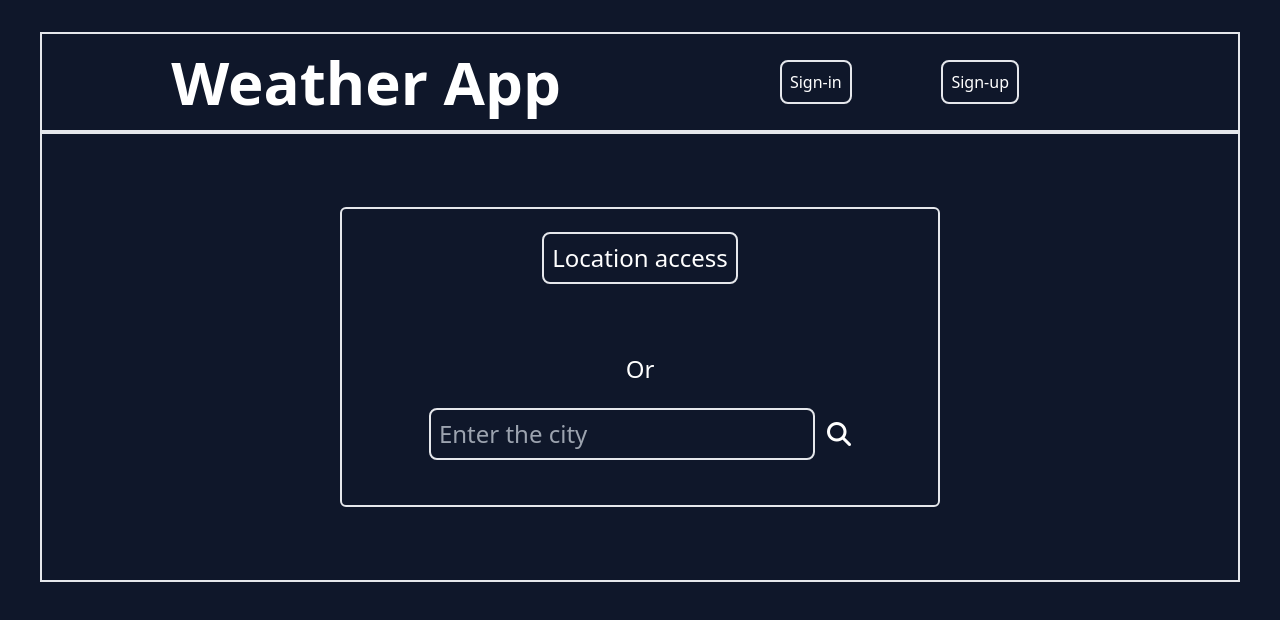
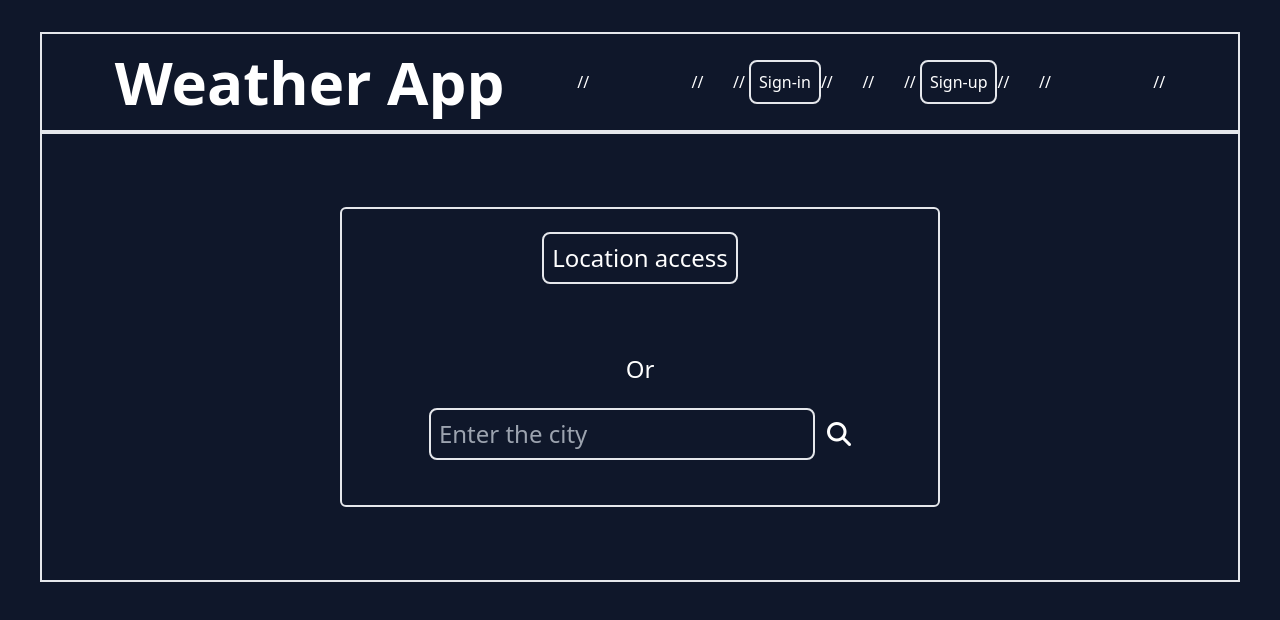
Before and after one commit to suryapratap04/Weather-Application, a React (Create React App) app: page / in a window 1280 px wide. Shown: the top 620 px of the page. Built offline with nearby package versions, Linux system fonts and the light colour scheme.

Commit message:
Update Navbar.js

```diff
--- a/src/components/Navbar.js
+++ b/src/components/Navbar.js
@@ -8,17 +8,17 @@ export default function Navbar() {
           Weather App
         </div>
       </NavLink>
-      <div className="hidden md:flex  border-yellow-300 w-[35%] justify-evenly items-center">
-        <NavLink to={"/signin"}>
-          <button className="border-2 p-2 rounded-lg ">Sign-in</button>
-        </NavLink>
-        <NavLink to={"/signup"}>
-          <button className="border-2 p-2 rounded-lg">Sign-up</button>
-        </NavLink>
-      </div>
-      <button className="mr-4 md:hidden">
-        <AiOutlineMenu fontSize={24} fill="#AFB2BF" />
-      </button>
+      // <div className="hidden md:flex  border-yellow-300 w-[35%] justify-evenly items-center">
+      //   <NavLink to={"/signin"}>
+      //     <button className="border-2 p-2 rounded-lg ">Sign-in</button>
+      //   </NavLink>
+      //   <NavLink to={"/signup"}>
+      //     <button className="border-2 p-2 rounded-lg">Sign-up</button>
+      //   </NavLink>
+      // </div>
+      // <button className="mr-4 md:hidden">
+      //   <AiOutlineMenu fontSize={24} fill="#AFB2BF" />
+      // </button>
     </div>
   );
 }
```
